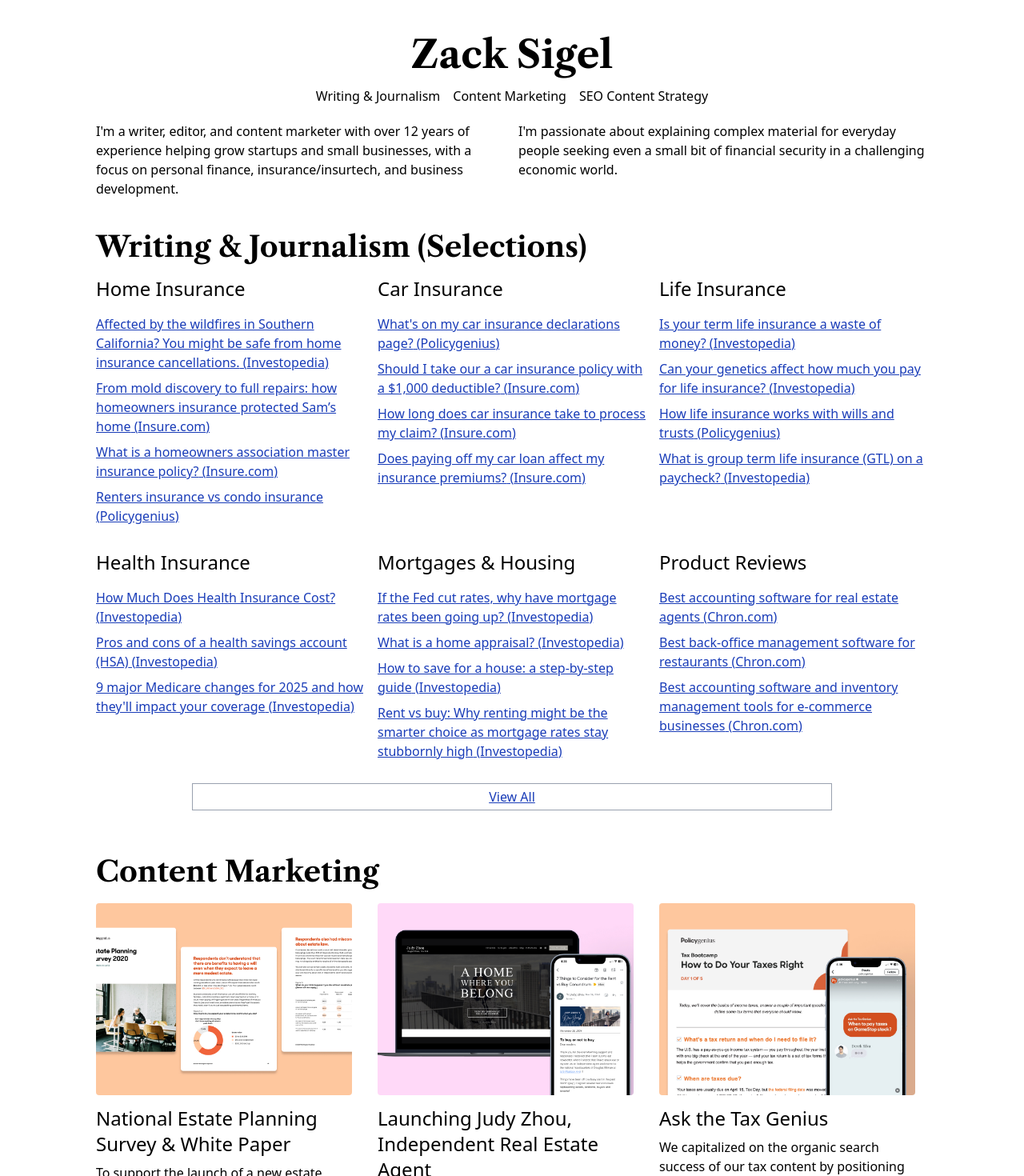
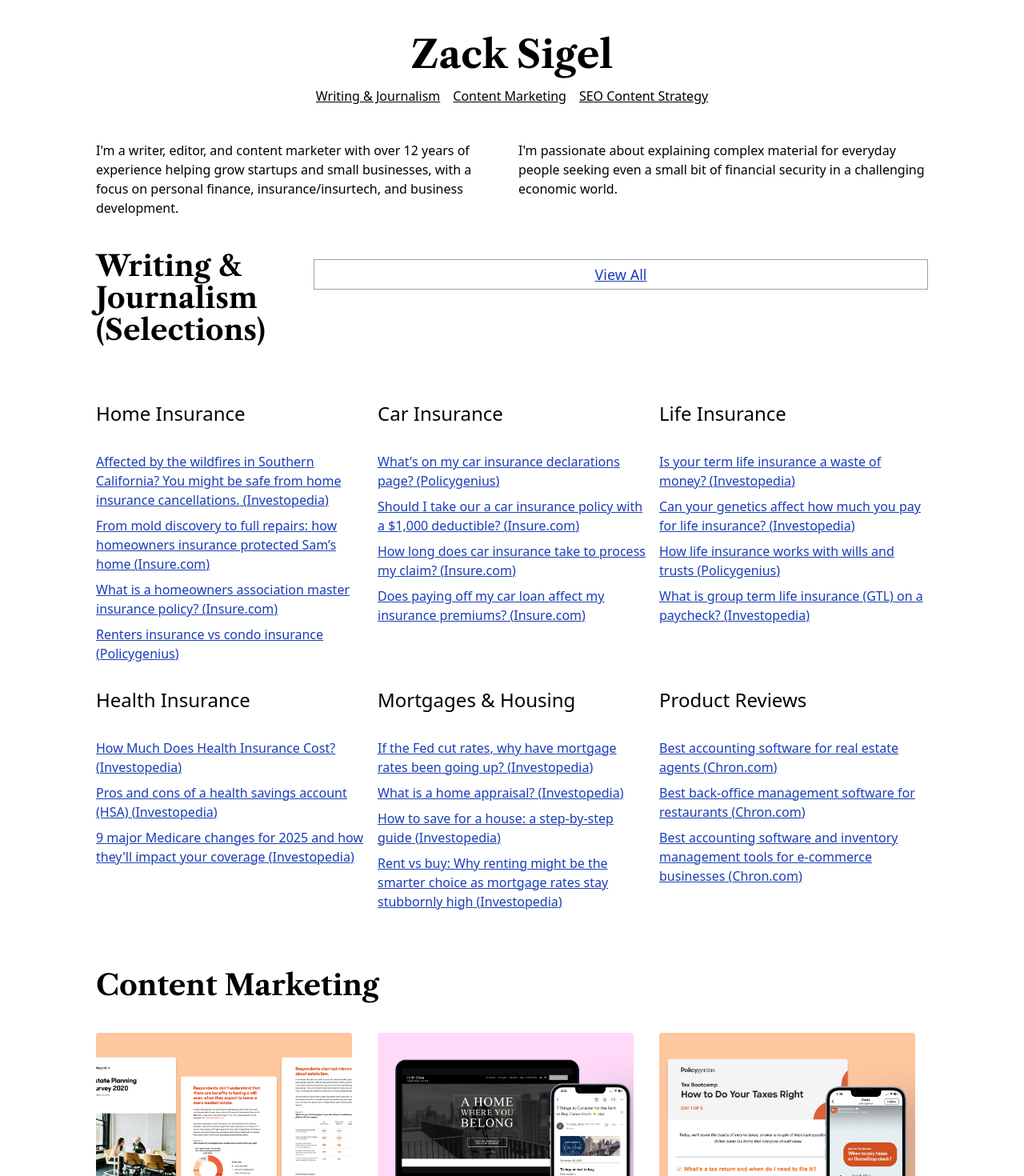
Before and after one commit to zacksigel/my-portfolio, a React (Vite) app: page / in a window 1280 px wide. Shown: the top 1470 px of the page at 80% size. Built offline with nearby package versions, Linux system fonts and the light colour scheme.

Commit message:
getting closer to finished

```diff
--- a/src/components/Navbar.tsx
+++ b/src/components/Navbar.tsx
@@ -13,25 +13,25 @@
     <ul className="flex justify-center space-x-4">
         <li>
           {
-            onArticlesPage ? (<a href="#" className="hover:underline">Writing & Journalism</a>) :
+            onArticlesPage ? (<a href="#" className="underline">Writing & Journalism</a>) :
           onHomePage ? (
-            <a href="#writing" className="hover:underline">Writing & Journalism</a>
+            <a href="#writing" className="underline">Writing & Journalism</a>
           ) : (
-            <Link to="/#writing" className="hover:underline">Writing & Journalism</Link>
+            <Link to="/#writing" className="underline">Writing & Journalism</Link>
           )}
         </li>
         <li>
           {onHomePage ? (
-            <a href="#C" className="hover:underline">Content Marketing</a>
+            <a href="#C" className="underline">Content Marketing</a>
           ) : (
-            <Link to="/#C" className="hover:underline">Content Marketing</Link>
+            <Link to="/#C" className="underline">Content Marketing</Link>
           )}
         </li>
         <li>
           {onHomePage ? (
-            <a href="#S" className="hover:underline">SEO Content Strategy</a>
+            <a href="#S" className="underline">SEO Content Strategy</a>
           ) : (
-            <Link to="/#S" className="hover:underline">SEO Content Strategy</Link>
+            <Link to="/#S" className="underline">SEO Content Strategy</Link>
           )}
         </li>
 
--- a/src/pages/Home.tsx
+++ b/src/pages/Home.tsx
@@ -5,7 +5,6 @@
 export default function Home() {
   const grouped = rawProjects.reduce((acc: Record<string, typeof rawProjects>, project) => {
     const category = project.category;
-    const section = project.section;
     if (!acc[category]) {
       acc[category] = [];
     }
@@ -15,7 +14,7 @@
 
   return (
     <div>
-<div className="flex flex-col w-5/6 mx-auto">
+<div className="flex flex-col w-5/6 mx-auto mt-6">
   <div className="flex flex-row gap-4 mb-8">
     <div className="w-1/2">
       <p className="mb-2">
@@ -29,12 +28,26 @@
     </div>
   </div>
   <div className="mb-14">
-    <h2 id="writing" className="text-4xl font-semibold mb-1 font-libre-caslon">Writing & Journalism (Selections)</h2>
+  <div className="flex flex-row gap-4 mb-8">
+    <div className="w-1/4">
+      <h2 id="writing" className="text-4xl font-semibold font-libre-caslon mb-6">Writing & Journalism (Selections)</h2>
+
+    </div>
+    <div className="w-3/4">
+      <div className="text-center mt-3 border border-solid border-gray-400 max-w-200 mx-auto p-1">
+                      <Link
+                to="/AllArticles"
+                className="text-blue-800 underline text-lg"
+              >
+                View All
+              </Link></div>
+    </div>
+  </div>
     <div className="flex flex-wrap -mx-2">
         {rawArticles.slice(0, 6).map(({ title, links, display }) => (
           <div key={title} className="w-full sm:w-1/2 md:w-1/3 px-2 mb-4">
             <div className="mt-[4%]">
-              <h3 className="text-2xl font-medium">{title}</h3>
+              <h3 className="text-2xl font-medium mb-8">{title}</h3>
               <ul className="mt-4 space-y-2 md:text-base">
               {links.slice(0, display).map(({ url, text, publisher }) => (
                   <li key={url}>
@@ -52,18 +65,12 @@
       </div>
     </div>
         ))}
-        </div><div className="text-center mt-3 border border-solid border-gray-400 max-w-200 mx-auto p-1">
-                      <Link
-                to="/AllArticles"
-                className="text-blue-800 underline"
-              >
-                View All
-              </Link></div>
+        </div>
     </div>
 
   {Object.entries(grouped).map(([category, projects]) => (
     <div className="mb-10" key={category}>
-      <h2 id={category[0]} className="text-4xl font-semibold mb-5 font-libre-caslon">{category}</h2>
+      <h2 id={category[0]} className="text-4xl font-semibold mb-10 font-libre-caslon">{category}</h2>
 
       <div className="flex flex-wrap -mx-2">
         {projects.map((project) => (
--- a/src/pages/Project.tsx
+++ b/src/pages/Project.tsx
@@ -1,4 +1,4 @@
-import { useParams, Link } from "react-router-dom";
+import { useParams } from "react-router-dom";
 import projects from "../data/projects.json";
 
 export default function Project() {
```
